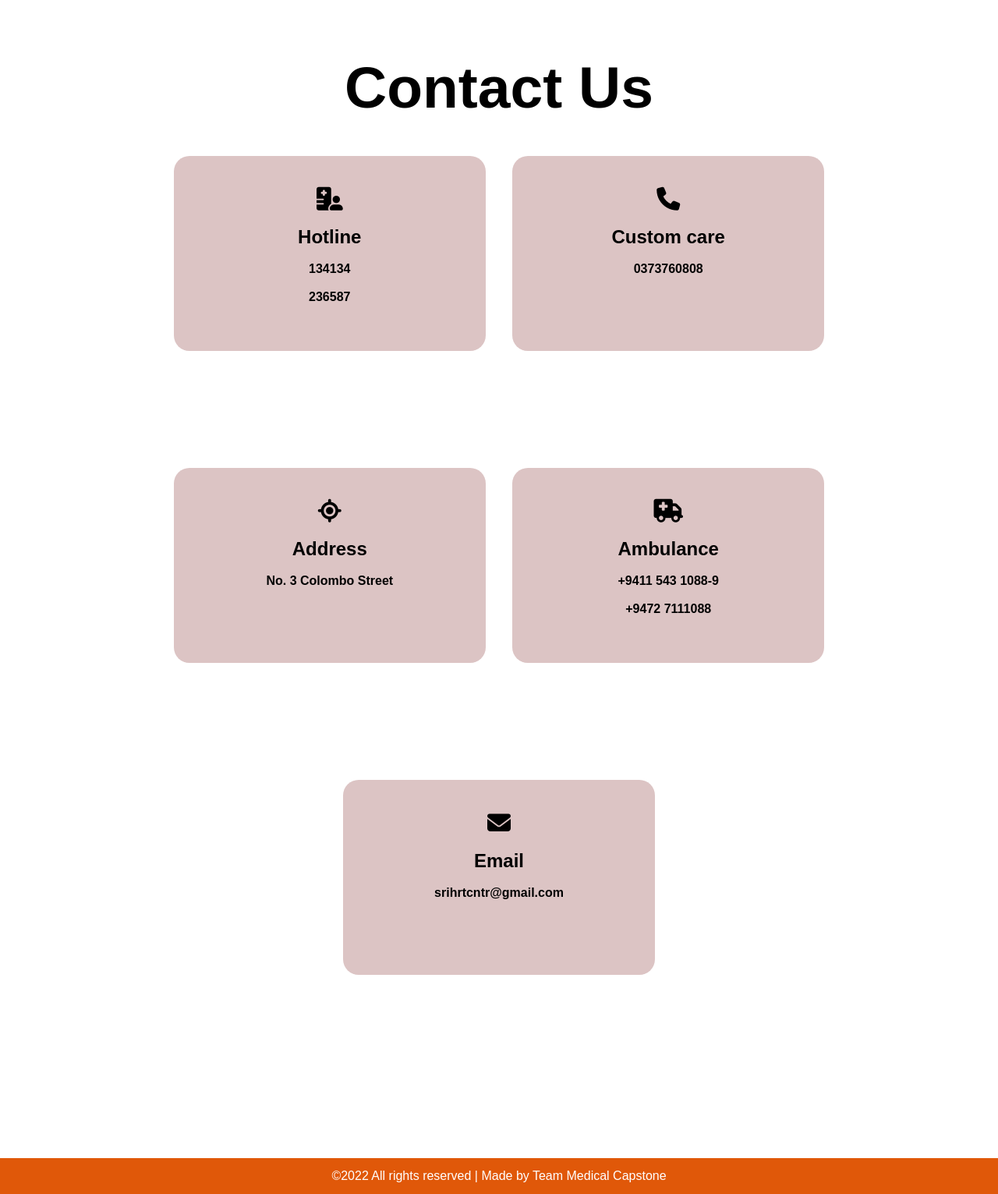
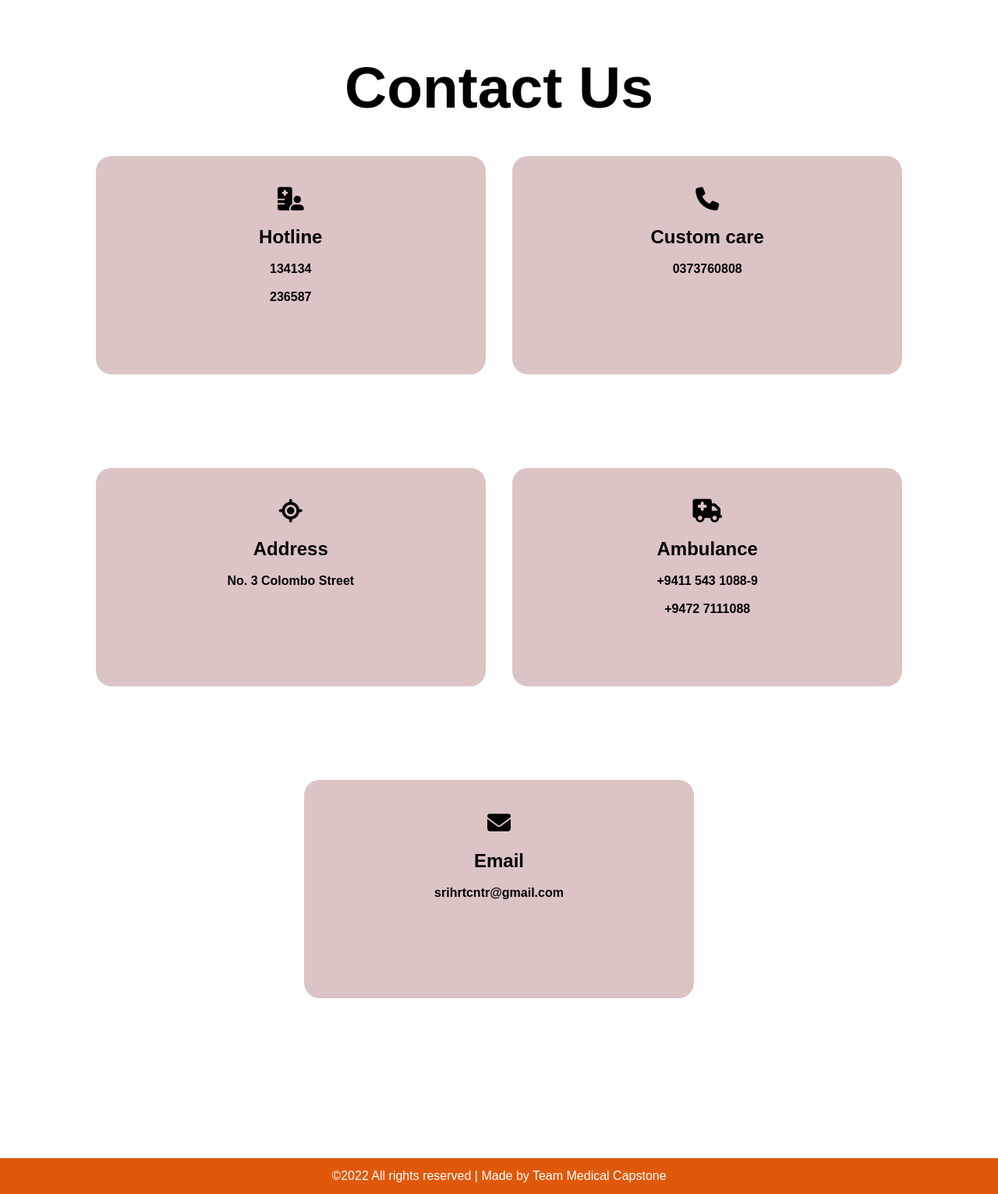
Before and after one commit to Medical-Cpstone/Sri-Lankans-Heart-Center, a PHP site: page /FrontEnd/contact.html in a window 1280 px wide. Shown: the part 141-1672 px from the top of the page at 78% size. Run offline with PHP 8.4, Linux system fonts and the light colour scheme.

Commit message:
Updated contact.css

```diff
--- a/CSS/contact.css
+++ b/CSS/contact.css
@@ -145,8 +145,8 @@ body {
 }
 
 .card {
-    height: 250px;
-    width: 400px;
+    height: 280px;
+    width: 500px;
     padding: 20px 35px;
     background: #dcc4c4;
     border-radius: 20px;
```
